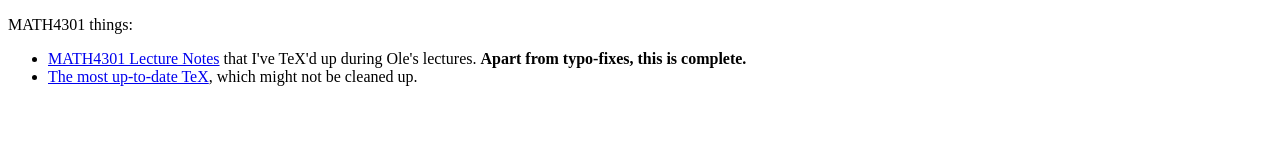
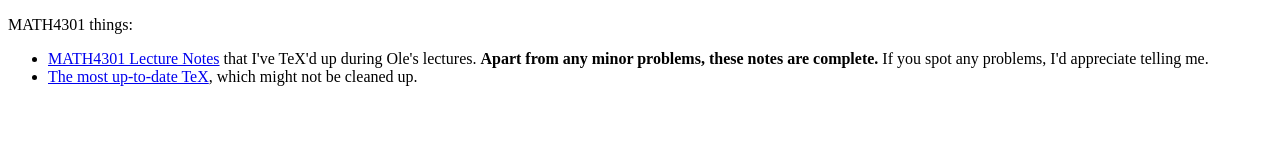
Before and after one commit to jgat/jgat.github.io, a plain HTML site: page index.html in a window 1280 px wide. Drawn offline with Linux system fonts and the light colour scheme.

Commit message:
Update index.html

```diff
--- a/index.html
+++ b/index.html
@@ -6,7 +6,7 @@
     <body>
         <p>MATH4301 things:</p>
         <ul>
-            <li><a href="http://jgat.github.io/math4301-notes/lectures.pdf">MATH4301 Lecture Notes</a> that I've TeX'd up during Ole's lectures. <b>Apart from typo-fixes, this is complete.</b></li>
+            <li><a href="http://jgat.github.io/math4301-notes/lectures.pdf">MATH4301 Lecture Notes</a> that I've TeX'd up during Ole's lectures. <b>Apart from any minor problems, these notes are complete.</b> If you spot any problems, I'd appreciate telling me.</li>
             <li><a href="https://github.com/jgat/math4301-notes">The most up-to-date TeX</a>, which might not be cleaned up.</li>
         </ul>
     </body>
```
